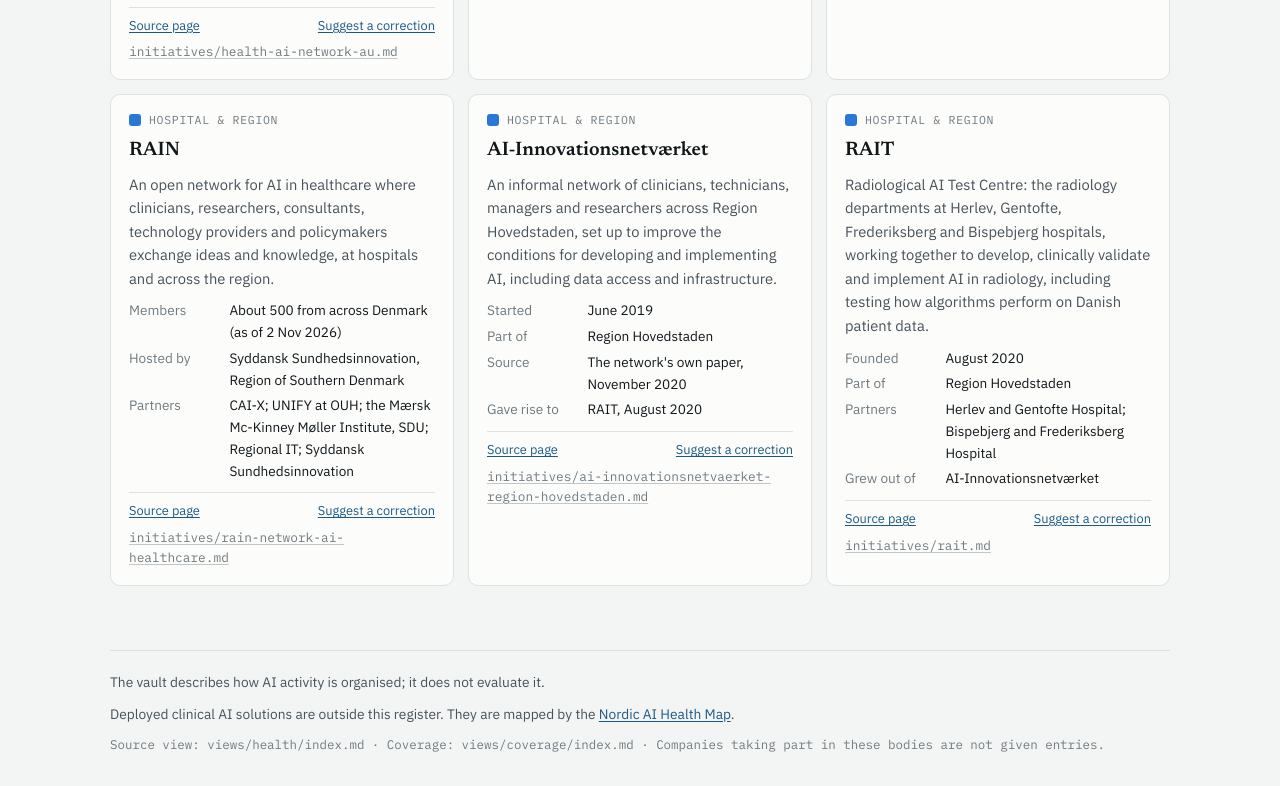
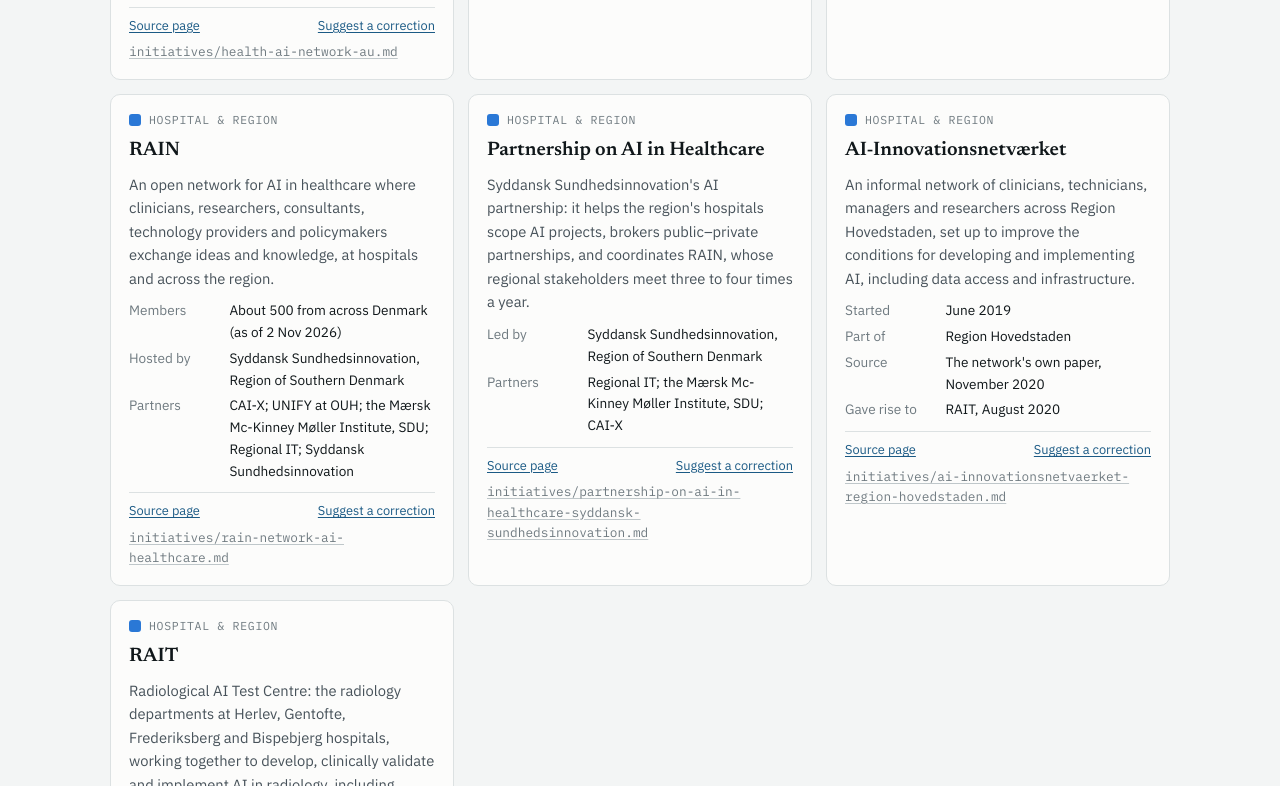
Before and after one commit to mortenlindow/dk-ai-okf-vault, a plain HTML site: page site/ai-in-danish-health.html in a window 1280 px wide. Shown: the part 3215-4001 px from the top of the page. Drawn offline with Linux system fonts and the light colour scheme.

Commit message:
Add Syddansk Sundhedsinnovation's AI partnership as its own initiative
Curator's decision: the partnership (the host's AI service, coordinating RAIN) and RAIN are
kept as two files. Site counts updated.

Co-Authored-By: Claude <noreply@anthropic.com>

```diff
--- a/site/ai-in-danish-health.html
+++ b/site/ai-in-danish-health.html
@@ -293,6 +293,10 @@ footer { border-top: 1px solid var(--hair); padding-top: 20px; display: grid; ga
       summary: "An open network for AI in healthcare where clinicians, researchers, consultants, technology providers and policymakers exchange ideas and knowledge, at hospitals and across the region.",
       facts: [["Members", "About 500 from across Denmark (as of 2 Nov 2026)"], ["Hosted by", "Syddansk Sundhedsinnovation, Region of Southern Denmark"], ["Partners", "CAI-X; UNIFY at OUH; the Mærsk Mc-Kinney Møller Institute, SDU; Regional IT; Syddansk Sundhedsinnovation"]],
       url: "https://syddansksundhedsinnovation.dk/en/projects/2022/rain-network-for-ai-in-healthcare", path: "initiatives/rain-network-ai-healthcare.md" },
+    { id: "sdsi-ai", kind: "reg", name: "Partnership on AI in Healthcare",
+      summary: "Syddansk Sundhedsinnovation's AI partnership: it helps the region's hospitals scope AI projects, brokers public–private partnerships, and coordinates RAIN, whose regional stakeholders meet three to four times a year.",
+      facts: [["Led by", "Syddansk Sundhedsinnovation, Region of Southern Denmark"], ["Partners", "Regional IT; the Mærsk Mc-Kinney Møller Institute, SDU; CAI-X"]],
+      url: "https://syddansksundhedsinnovation.dk/en/services/partnership-on-artificial-intelligence-in-healthcare", path: "initiatives/partnership-on-ai-in-healthcare-syddansk-sundhedsinnovation.md" },
     { id: "innov", kind: "reg", name: "AI-Innovationsnetværket",
       summary: "An informal network of clinicians, technicians, managers and researchers across Region Hovedstaden, set up to improve the conditions for developing and implementing AI, including data access and infrastructure.",
       facts: [["Started", "June 2019"], ["Part of", "Region Hovedstaden"], ["Source", "The network's own paper, November 2020"], ["Gave rise to", "RAIT, August 2020"]],
```
Also changed, not shown: site/index.html (+2 -2 lines), 5 other files.
